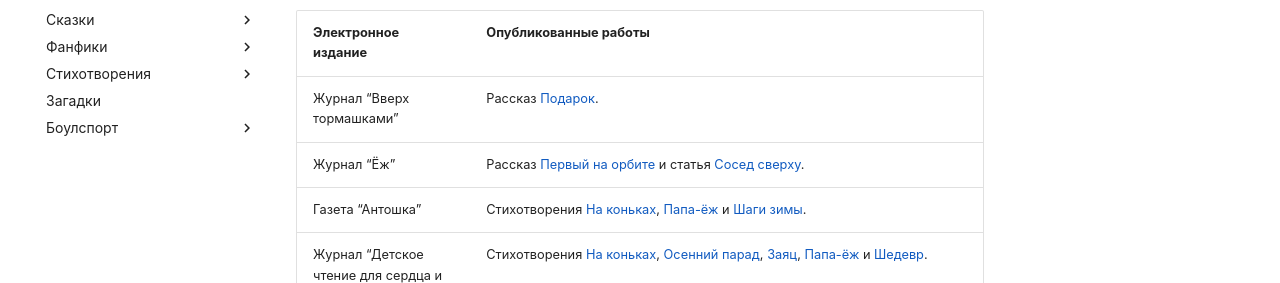
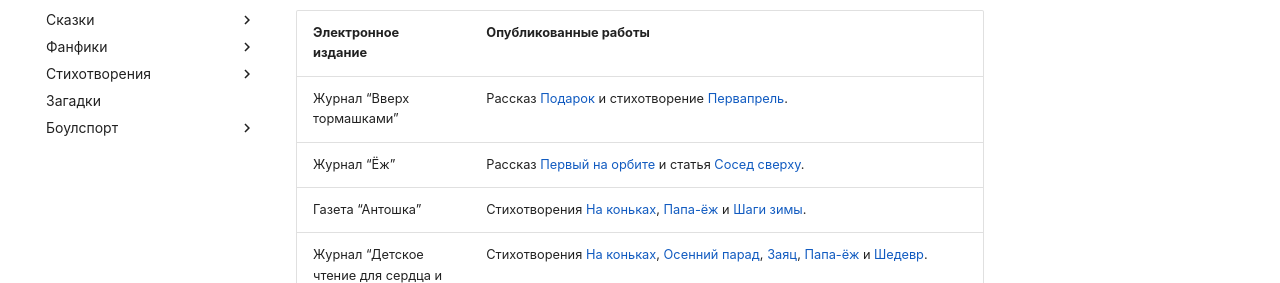
Before and after one commit to lib-beliakova/lib-beliakova.github.io, an MkDocs documentation site: the page built from docs/achievements.md, in a window 1280 px wide and 900 px high, scrolled down 3142 px. Shown: the part 241-524 px from the top of the window. Built offline with MkDocs 1.6.1 and Material for MkDocs 9.7.7, drawn with Linux system fonts in a browser that asks for light colours.

Commit message:
Update achievements

```diff
--- a/docs/achievements.md
+++ b/docs/achievements.md
@@ -361,7 +361,7 @@ function showSlides(n) {
 
 | Электронное издание                                         | Опубликованные работы                                |
 |-------------------------------------------------------------|------------------------------------------------------|
-| Журнал "Вверх тормашками"                                   | Рассказ [Подарок](stories/present-mashka.md).        |
+| Журнал "Вверх тормашками"                                   | Рассказ [Подарок](stories/present-mashka.md) и стихотворение [Первапрель](poems/april.md). |
 | Журнал "Ёж"                                                 | Рассказ [Первый на орбите](stories/first-in-orbit.md) и статья [Сосед сверху](blog/posts/upstairs-neighbor.md). |
 | Газета "Антошка"                                            | Стихотворения [На коньках](poems/skating.md), [Папа-ёж](poems/dad-hedgehog.md) и [Шаги зимы](poems/winter.md). |
 | Журнал "Детское чтение для сердца и разума"                 | Стихотворения [На коньках](poems/skating.md), [Осенний парад](poems/autumn-parade.md), [Заяц](poems/the-hare.md), [Папа-ёж](poems/dad-hedgehog.md) и [Шедевр](poems/masterpiece.md). |
```
